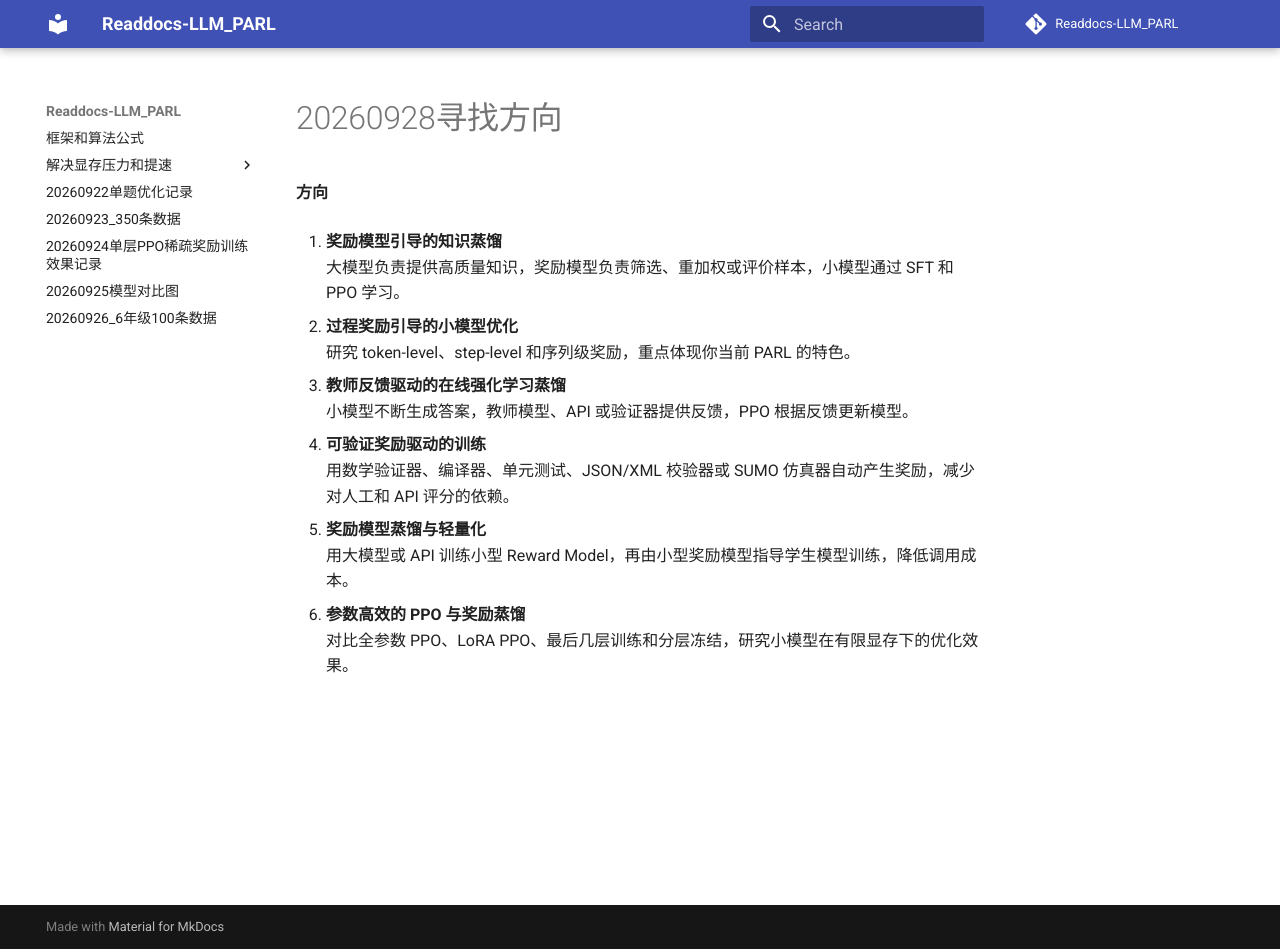
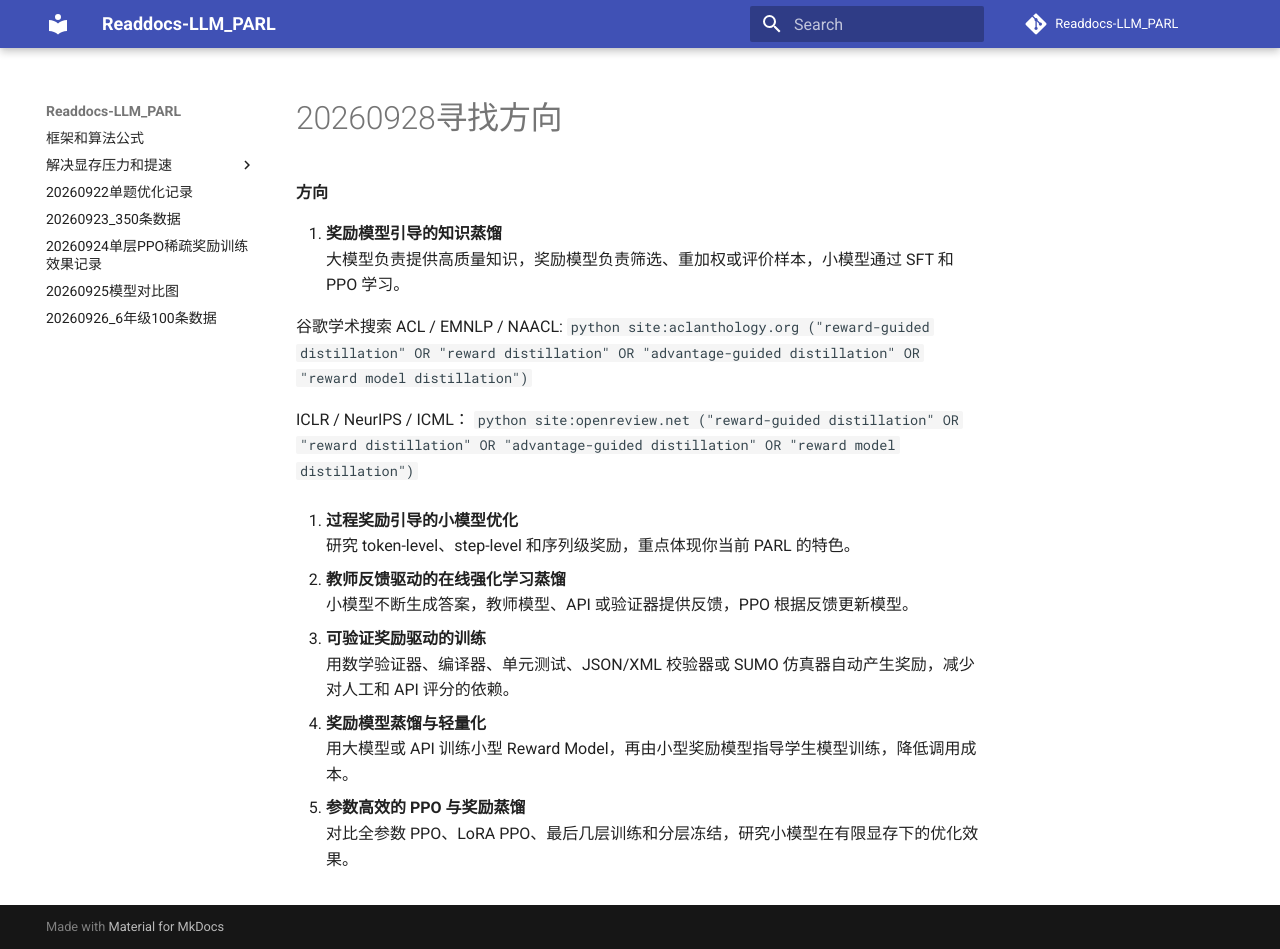
Before and after one commit to Luffy521-art/Readdocs-LLM_PARL, an MkDocs documentation site: the page built from docs/20260928寻找方向.md, in a window 1280 px wide and 949 px high. Built offline with MkDocs 1.6.1 and Material for MkDocs 9.7.7, drawn with Linux system fonts in a browser that asks for light colours; comment, search, counter and statistics services are not loaded.

Commit message:
Update 20260928寻找方向.md

````diff
--- a/docs/20260928寻找方向.md
+++ b/docs/20260928寻找方向.md
@@ -3,17 +3,28 @@
 1. **奖励模型引导的知识蒸馏**
    大模型负责提供高质量知识，奖励模型负责筛选、重加权或评价样本，小模型通过 SFT 和 PPO 学习。
 
-2. **过程奖励引导的小模型优化**
+   谷歌学术搜索
+   ACL / EMNLP / NAACL:
+   ```python
+   site:aclanthology.org ("reward-guided distillation" OR "reward distillation" OR "advantage-guided distillation" OR "reward model distillation")
+   ```
+
+   ICLR / NeurIPS / ICML：
+   ```python
+   site:openreview.net ("reward-guided distillation" OR "reward distillation" OR "advantage-guided distillation" OR "reward model distillation")
+   ```
+
+3. **过程奖励引导的小模型优化**
    研究 token-level、step-level 和序列级奖励，重点体现你当前 PARL 的特色。
 
-3. **教师反馈驱动的在线强化学习蒸馏**
+4. **教师反馈驱动的在线强化学习蒸馏**
    小模型不断生成答案，教师模型、API 或验证器提供反馈，PPO 根据反馈更新模型。
 
-4. **可验证奖励驱动的训练**
+5. **可验证奖励驱动的训练**
    用数学验证器、编译器、单元测试、JSON/XML 校验器或 SUMO 仿真器自动产生奖励，减少对人工和 API 评分的依赖。
 
-5. **奖励模型蒸馏与轻量化**
+6. **奖励模型蒸馏与轻量化**
    用大模型或 API 训练小型 Reward Model，再由小型奖励模型指导学生模型训练，降低调用成本。
 
-6. **参数高效的 PPO 与奖励蒸馏**
+7. **参数高效的 PPO 与奖励蒸馏**
    对比全参数 PPO、LoRA PPO、最后几层训练和分层冻结，研究小模型在有限显存下的优化效果。
````
